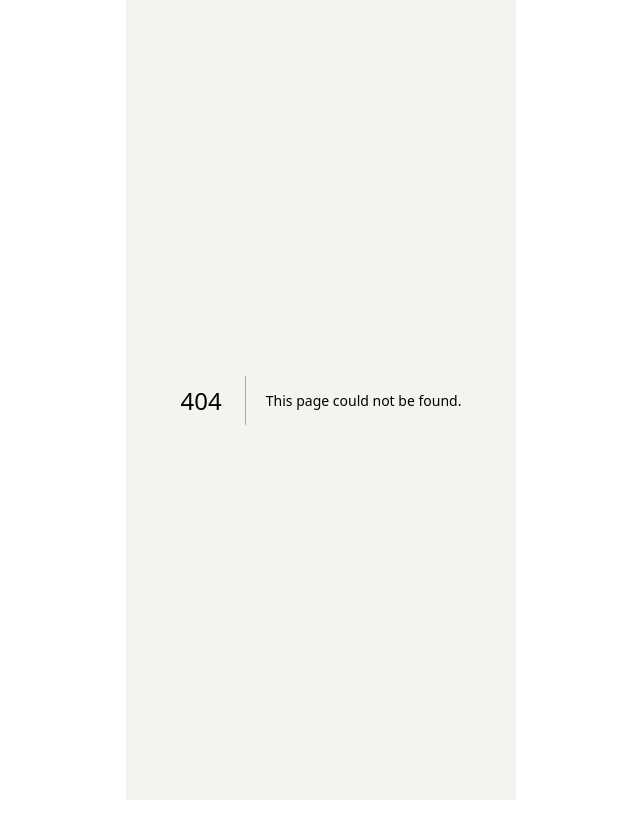
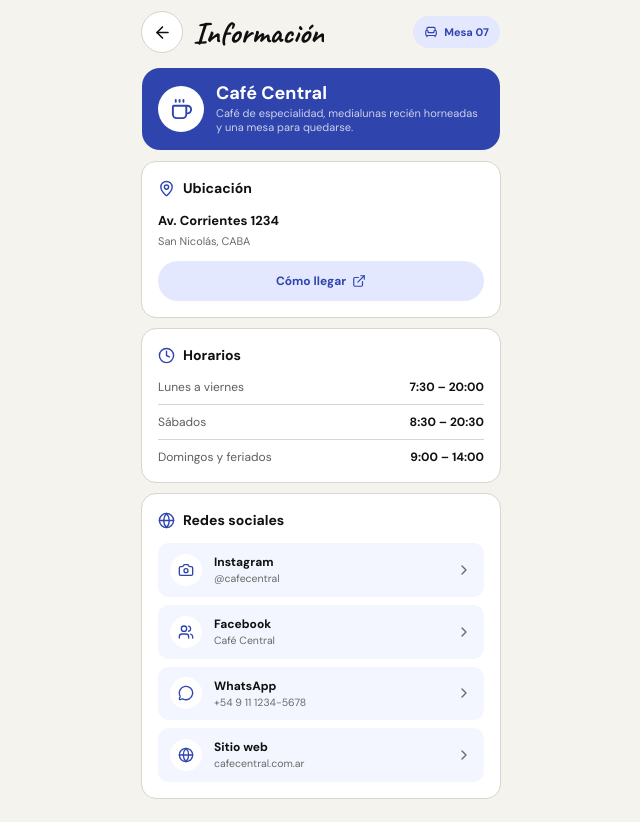
Before and after one commit to agusmartinez30/central-perk, a Next.js app: page /info in a window 1280 px wide. Before the commit this address had no page. Shown: the whole page, without its empty margins (319-959 px from the left). Before the commit the page ends 800 px from the top, so only its background shows below. Built offline with nearby package versions, Linux system fonts and the light colour scheme.

Commit message:
feat(cafe-info): add business info screen linked from menu header

```diff
--- /dev/null
+++ b/src/app/info/page.tsx
@@ -0,0 +1,8 @@
+import type { Metadata } from "next";
+import { CafeInfoScreen } from "@/features/cafe-info";
+
+export const metadata: Metadata = { title: "Información · Café Central" };
+
+export default function InfoPage() {
+  return <CafeInfoScreen />;
+}
--- /dev/null
+++ b/src/features/cafe-info/CafeInfoScreen.tsx
@@ -0,0 +1,124 @@
+import type { ReactNode } from "react";
+import {
+  Camera,
+  ChevronRight,
+  Clock,
+  Coffee,
+  ExternalLink,
+  Globe,
+  MapPin,
+  MessageCircle,
+  Users,
+  type LucideIcon,
+} from "lucide-react";
+import { CAFE_INFO } from "@/mocks/cafe-info";
+import { TABLE } from "@/mocks/table";
+import type { SocialNetwork } from "@/mocks/types";
+import { ScreenHeader } from "@/shared/ui";
+
+// lucide-react dropped brand icons, so Instagram and Facebook use generic fallbacks.
+const SOCIAL_META: Record<SocialNetwork, { name: string; icon: LucideIcon }> = {
+  instagram: { name: "Instagram", icon: Camera },
+  facebook: { name: "Facebook", icon: Users },
+  whatsapp: { name: "WhatsApp", icon: MessageCircle },
+  website: { name: "Sitio web", icon: Globe },
+};
+
+const card = "flex flex-col gap-3 rounded-card bg-surface p-4 outline-1 -outline-offset-[0.5px] outline-line outline-solid";
+
+type InfoCardProps = {
+  title: string;
+  icon: LucideIcon;
+  children: ReactNode;
+};
+
+function InfoCard({ title, icon: Icon, children }: InfoCardProps) {
+  return (
+    <section aria-label={title} className={card}>
+      <h2 className="flex items-center gap-2 text-[14px] font-bold text-ink">
+        <Icon size={17} className="text-brand" aria-hidden="true" />
+        {title}
+      </h2>
+      {children}
+    </section>
+  );
+}
+
+/** Business info: café name, location, opening hours and social networks. */
+export function CafeInfoScreen() {
+  const { name, tagline, address, area, mapsUrl, openingHours, socials } = CAFE_INFO;
+
+  return (
+    <>
+      <ScreenHeader title="Información" backHref="/menu" table={TABLE.number} className="mt-2" />
+      <main className="flex flex-1 flex-col gap-3 px-4 pt-3 pb-6">
+        <div className="flex items-center gap-3 rounded-panel bg-brand p-4 text-white">
+          <span className="flex size-[46px] shrink-0 items-center justify-center rounded-full bg-surface text-brand">
+            <Coffee size={23} aria-hidden="true" />
+          </span>
+          <div className="flex flex-col gap-1">
+            <p className="text-[18px] leading-none font-bold">{name}</p>
+            <p className="text-[11px] leading-[14px] text-white/75">{tagline}</p>
+          </div>
+        </div>
+
+        <InfoCard title="Ubicación" icon={MapPin}>
+          <div className="flex flex-col gap-0.5">
+            <p className="text-[13px] font-bold text-ink">{address}</p>
+            <p className="text-[11px] text-muted">{area}</p>
+          </div>
+          <a
+            href={mapsUrl}
+            target="_blank"
+            rel="noopener noreferrer"
+            className="flex h-10 items-center justify-center gap-1.5 rounded-button bg-brand-tint text-[12px] font-bold text-brand"
+          >
+            Cómo llegar
+            <ExternalLink size={14} aria-hidden="true" />
+          </a>
+        </InfoCard>
+
+        <InfoCard title="Horarios" icon={Clock}>
+          <dl className="flex flex-col">
+            {openingHours.map(({ days, hours }) => (
+              <div
+                key={days}
+                className="flex items-center justify-between border-t border-line py-2 first:border-t-0 first:pt-0 last:pb-0"
+              >
+                <dt className="text-[12px] text-ink-2">{days}</dt>
+                <dd className="text-[12px] font-bold text-ink">{hours}</dd>
+              </div>
+            ))}
+          </dl>
+        </InfoCard>
+
+        <InfoCard title="Redes sociales" icon={Globe}>
+          <ul className="flex flex-col gap-2">
+            {socials.map(({ network, label, url }) => {
+              const { name: networkName, icon: Icon } = SOCIAL_META[network];
+              return (
+                <li key={network}>
+                  <a
+                    href={url}
+                    target="_blank"
+                    rel="noopener noreferrer"
+                    className="flex items-center gap-3 rounded-field bg-brand-soft px-3 py-2.5"
+                  >
+                    <span className="flex size-8 shrink-0 items-center justify-center rounded-full bg-surface text-brand">
+                      <Icon size={16} aria-hidden="true" />
+                    </span>
+                    <span className="flex min-w-0 flex-1 flex-col">
+                      <span className="text-[12px] font-bold text-ink">{networkName}</span>
+                      <span className="truncate text-[10.5px] text-muted">{label}</span>
+                    </span>
+                    <ChevronRight size={16} className="shrink-0 text-muted" aria-hidden="true" />
+                  </a>
+                </li>
+              );
+            })}
+          </ul>
+        </InfoCard>
+      </main>
+    </>
+  );
+}
--- /dev/null
+++ b/src/features/cafe-info/index.ts
@@ -0,0 +1 @@
+export { CafeInfoScreen } from "./CafeInfoScreen";
--- a/src/features/menu/MenuHeader.tsx
+++ b/src/features/menu/MenuHeader.tsx
@@ -1,3 +1,4 @@
+import Link from "next/link";
 import { Coffee, Info, MapPin, Search } from "lucide-react";
 
 type MenuHeaderProps = {
@@ -29,13 +30,13 @@ export function MenuHeader({ cafeName, table }: MenuHeaderProps) {
           <MapPin size={13} className="text-brand" aria-hidden="true" />
           <span className="text-[10px] font-bold text-ink">Mesa {table}</span>
         </span>
-        {/* Search and info are visual only in this prototype. */}
+        {/* Search is visual only in this prototype. */}
         <button type="button" aria-label="Buscar" className={roundAction}>
           <Search size={16} aria-hidden="true" />
         </button>
-        <button type="button" aria-label="Información del café" className={roundAction}>
+        <Link href="/info" aria-label="Información del café" className={roundAction}>
           <Info size={16} aria-hidden="true" />
-        </button>
+        </Link>
       </div>
     </header>
   );
--- /dev/null
+++ b/src/mocks/cafe-info.ts
@@ -0,0 +1,30 @@
+import { TABLE } from "./table";
+import type { CafeInfo } from "./types";
+
+/** Google Maps search link for a free-form address. */
+export function buildMapsUrl(address: string): string {
+  return `https://www.google.com/maps/search/?api=1&query=${encodeURIComponent(address)}`;
+}
+
+const ADDRESS = "Av. Corrientes 1234";
+const AREA = "San Nicolás, CABA";
+
+// Sample data: replace with the café's real details.
+export const CAFE_INFO: CafeInfo = {
+  name: TABLE.cafeName,
+  tagline: "Café de especialidad, medialunas recién horneadas y una mesa para quedarse.",
+  address: ADDRESS,
+  area: AREA,
+  mapsUrl: buildMapsUrl(`${ADDRESS}, ${AREA}`),
+  openingHours: [
+    { days: "Lunes a viernes", hours: "7:30 – 20:00" },
+    { days: "Sábados", hours: "8:30 – 20:30" },
+    { days: "Domingos y feriados", hours: "9:00 – 14:00" },
+  ],
+  socials: [
+    { network: "instagram", label: "@cafecentral", url: "https://instagram.com/cafecentral" },
+    { network: "facebook", label: "Café Central", url: "https://facebook.com/cafecentral" },
+    { network: "whatsapp", label: "+54 9 11 1234-5678", url: "https://wa.me/5491112345678" },
+    { network: "website", label: "cafecentral.com.ar", url: "https://cafecentral.com.ar" },
+  ],
+};
```
Also changed, not shown: src/mocks/types.ts (+25 -0 lines), 1 other file (tests, documents, lock files or other folders).
